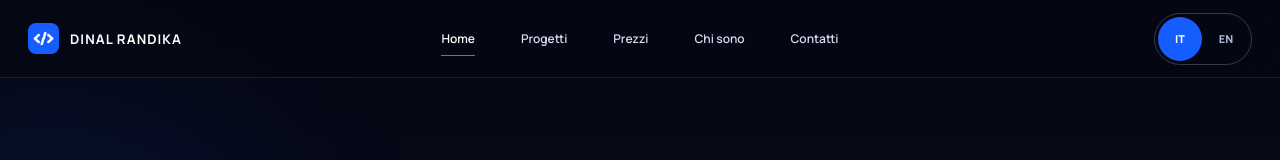
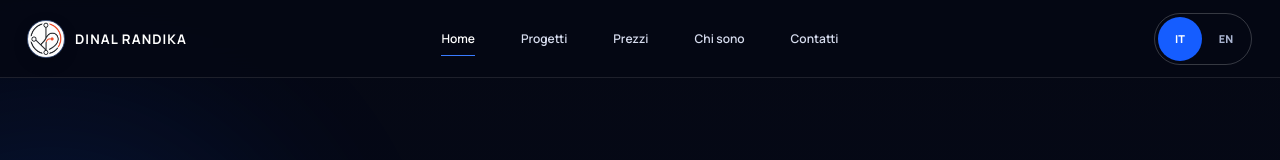
Before and after one commit to Dinalrandika/Dinalrandika.github.io, a React (Vite) app: page / in a window 1280 px wide. Shown: the top 160 px of the page. Built offline with nearby package versions, Linux system fonts and the light colour scheme.

Commit message:
Replace portfolio brand logo

```diff
--- a/src/styles.css
+++ b/src/styles.css
@@ -61,8 +61,8 @@ a:focus-visible, button:focus-visible {
 .site-header--scrolled { background: rgba(5, 8, 20, .94); border-bottom-color: rgba(143,184,255,.18); box-shadow: 0 12px 34px rgba(0,0,0,.22); }
 .scroll-progress { position: absolute; right: 0; bottom: -1px; left: 0; height: 2px; background: linear-gradient(90deg, var(--blue), var(--blue-soft)); transform: scaleX(0); transform-origin: left center; will-change: transform; }
 .brand { width: max-content; min-width: 44px; min-height: 44px; display: inline-flex; align-items: center; gap: 11px; font-size: .83rem; font-weight: 700; letter-spacing: .08em; text-transform: uppercase; }
-.brand-mark { width: 31px; height: 31px; display: grid; place-items: center; border-radius: 8px; background: var(--blue); }
-.brand-mark img { width: 21px; height: 21px; object-fit: contain; filter: invert(1); }
+.brand-mark { width: 36px; height: 36px; display: grid; place-items: center; overflow: hidden; border-radius: 50%; background: var(--white); box-shadow: 0 0 0 1px rgba(143,184,255,.45), 0 5px 16px rgba(0,0,0,.18); }
+.brand-mark img { width: 34px; height: 34px; object-fit: contain; filter: none; }
 .nav { display: flex; align-items: center; gap: 34px; }
 .nav a { position: relative; min-width: 44px; min-height: 44px; display: inline-flex; align-items: center; justify-content: center; padding: 0 6px; color: #d7ddef; font-size: .75rem; font-weight: 600; transition: color var(--motion-fast) ease; }
 .nav a::after { content: ""; position: absolute; right: 6px; bottom: 5px; left: 6px; height: 1px; background: var(--blue-bright); transform: scaleX(0); transform-origin: right center; transition: transform var(--motion-fast) var(--motion-ease); }
@@ -301,7 +301,7 @@ a:focus-visible, button:focus-visible {
 
 .site-footer { min-height: 100px; display: grid; grid-template-columns: max-content 1fr 44px; align-items: center; gap: 30px; }
 .site-footer .brand { color: var(--ink); white-space: nowrap; }
-.site-footer .brand-mark img { filter: invert(1); }
+.site-footer .brand-mark img { filter: none; }
 .site-footer p { justify-self: center; margin: 0; color: var(--muted); font-size: .67rem; text-align: center; }
 .site-footer > .footer-top-link { justify-self: end; width: 44px; height: 44px; display: grid; place-items: center; border: 1px solid var(--line); border-radius: 50%; }
 
```
Also changed, not shown: public/assets/dinal-logo.png, 1 other file (tests, documents, lock files or other folders).
